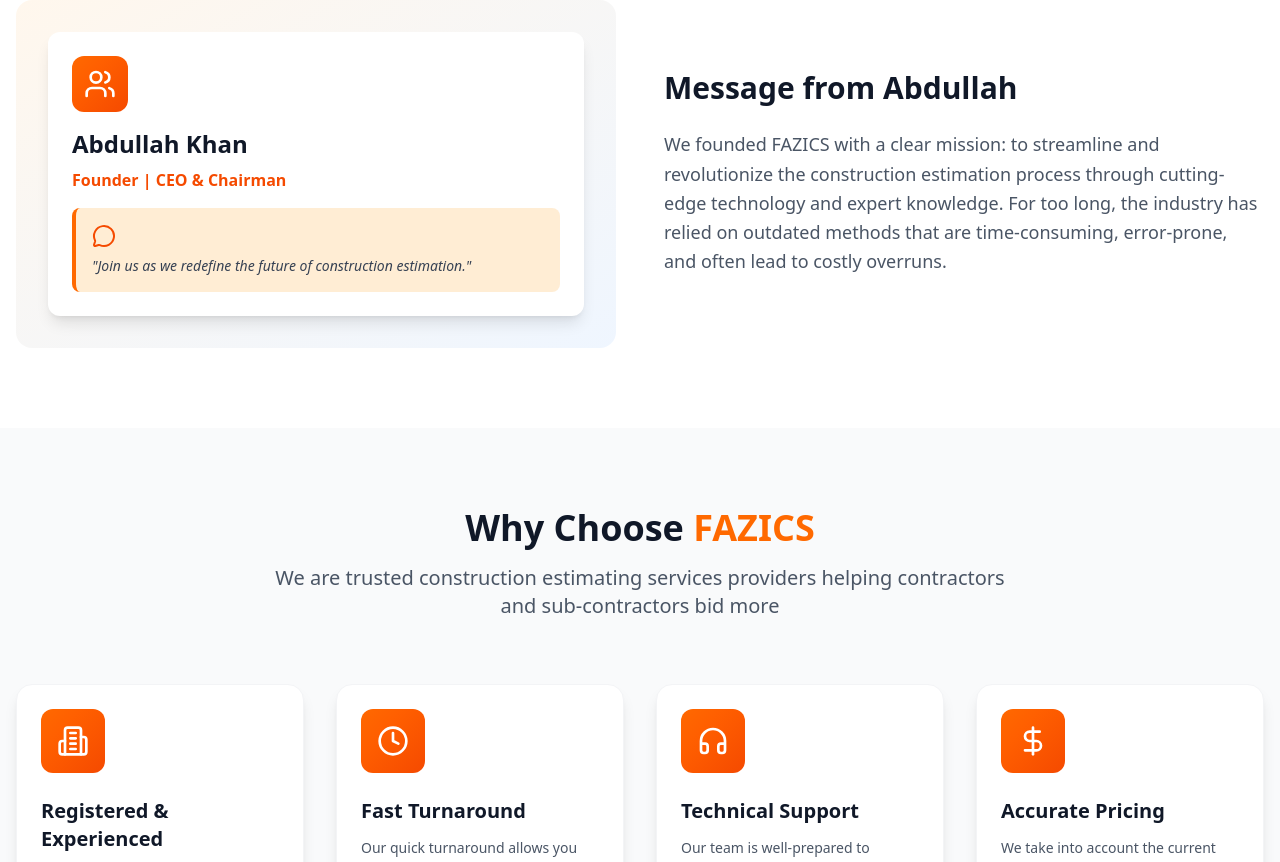
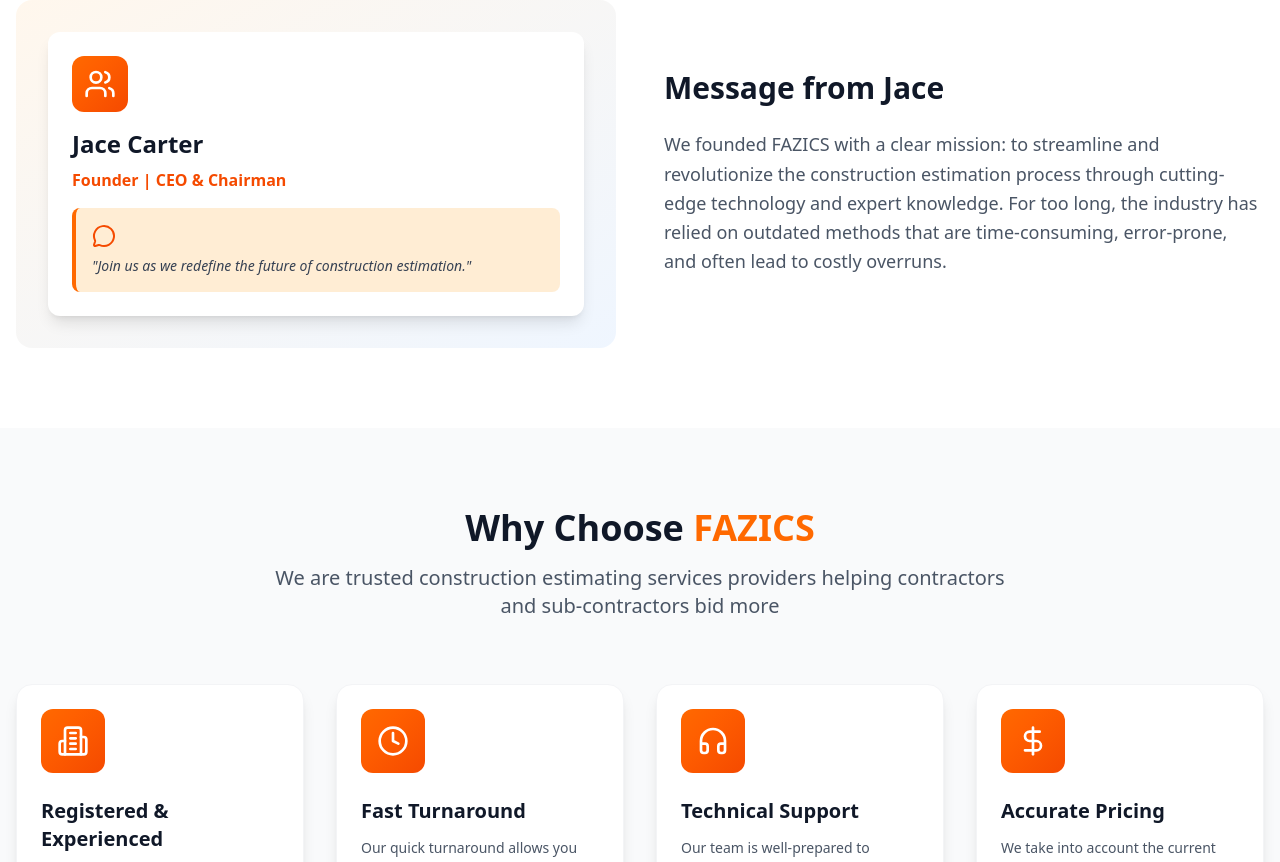
Before and after one commit to ARkhan06/Cost-Estimation, a React (Vite) app: page /about in a window 1280 px wide. Shown: the part 1480-2342 px from the top of the page. Built offline with nearby package versions, Linux system fonts and the light colour scheme.

Commit message:
Name Changed

```diff
--- a/src/screens/About.jsx
+++ b/src/screens/About.jsx
@@ -7,7 +7,7 @@
   const leadership = [
     {
       icon: <Users className="w-8 h-8" />,
-      name: "Abdullah Khan",
+      name: "Jace Carter",
       title: "Founder | CEO & Chairman",
       message: "We founded FAZICS with a clear mission: to streamline and revolutionize the construction estimation process through cutting-edge technology and expert knowledge. For too long, the industry has relied on outdated methods that are time-consuming, error-prone, and often lead to costly overruns.",
       vision: "Join us as we redefine the future of construction estimation."
```
